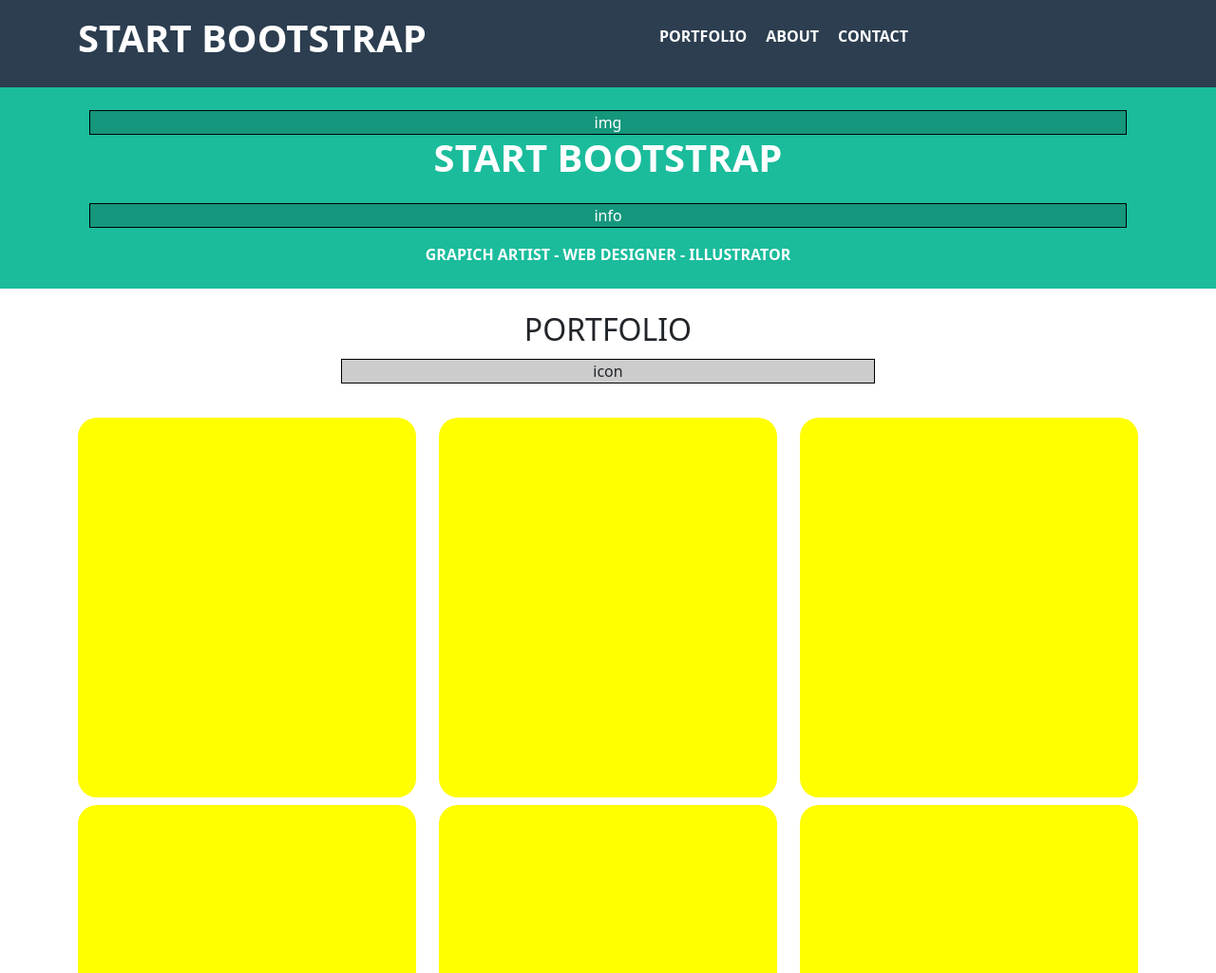
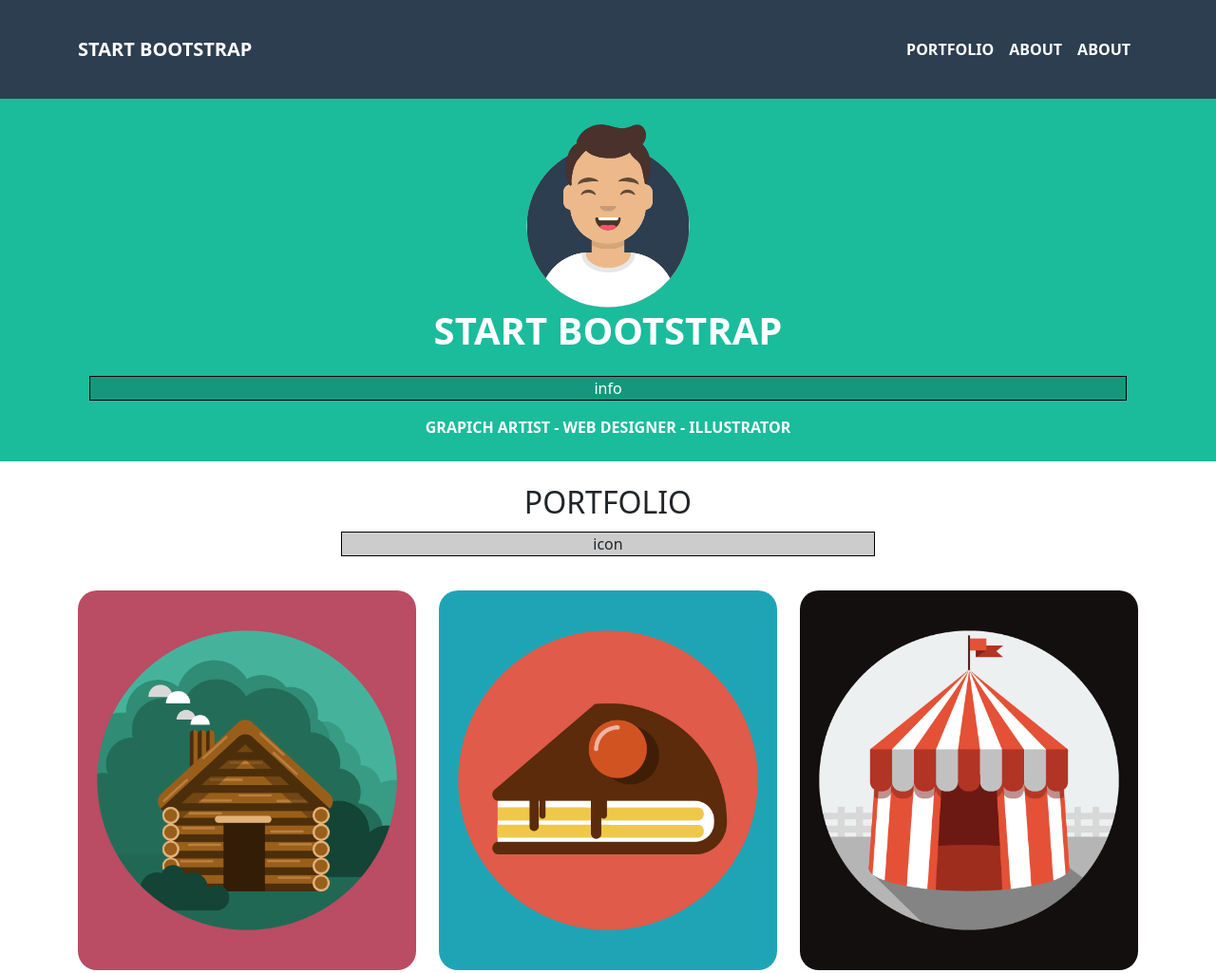
Before and after one commit to gabriele-annese/-html-css-bootstrap-freelancer, a plain HTML site: page index.html in a window 1280 px wide. Shown: the top 1025 px of the page at 95% size. Drawn offline with nearby package versions, Linux system fonts and the light colour scheme.

Commit message:
add header and img

```diff
--- a/css/style.css
+++ b/css/style.css
@@ -3,11 +3,11 @@
     border: 1px solid black;
     background-color: rgba(0, 0, 0,.2);
 }
-.box-img{
-    width: 100%;
-    height: 400px;
-    background: yellow;
-    border-radius: 20px;
+
+/* general */
+
+body {
+    padding-top: 100px;
 }
 
 /* utility */
@@ -49,6 +49,16 @@
     color: #20ae95;
 }
 
+.box-avatar {
+    width: 100%;
+    height: 200px;
+}
+
+.box-img{
+    width: 100%;
+    height: 400px;
+}
+
 /* DA RIMUOVERE */
 .h-50px{
     height: 50px;
@@ -58,10 +68,35 @@
 header .list-nav ul{
  list-style-type: none;
 }
+
 header .list-nav li{
     padding: 10px;
 }
+
+.navbar-dark .navbar-nav a.site-nav-link{
+    color: #fff;
+}
+
+header .navbar-dark .color-btn {
+    color: #fff;
+}
+
 /* main */
+
+.box-avatar img{
+    object-fit: contain;
+    width: 100%;
+    height: 100%;
+}
+
+.box-img img {
+    object-fit: cover;
+    width: 100%;
+    height: 100%;
+    border-radius: 20px;
+}
+
+
 
 /* footer */
 .footer-top{
--- a/index.html
+++ b/index.html
@@ -11,38 +11,35 @@
 </head>
 <body>
     <!-- HEADER -->
-    <header class="bg-header color-w">
+    <header class="main-header">
         <!-- nav-bar -->
-        <nav>
-            <div class="container pt-3 pb-3">
-               <div class="row">
-                   <div class="col-12">
-                       <div class="row justify-content-between">
-                           <div class="col">
-                               <h1 class="text-uppercase fw-bold">start bootstrap</h1>
-                           </div>
-                           <div class="col-4 col-md d-none d-md-block">
-                                <div class="list-nav">
-                                    <ul class="text-uppercase fw-bold d-flex">
-                                        <li>
-                                            portfolio
+        <nav class="navbar navbar-expand-md navbar-dark fixed-top bg-header">
+            <div class="container text-uppercase fw-bold py-4">
+                <!-- brand -->
+              <a class="navbar-brand" href="#">start bootstrap</a>
+
+              <!-- BUTTON -->
+              <button
+               class="navbar-toggler"
+               type="button"
+               data-bs-toggle="collapse" data-bs-target="#navbarSupportedContent" aria-controls="navbarSupportedContent"
+                aria-expanded="false"
+                aria-label="Toggle navigation">
+                <span class="navbar-toggler-icon"></span>
+              </button>
+
+                <div class="collapse navbar-collapse justify-content-end" id="navbarSupportedContent">
+                    <ul class="navbar-nav ">
+                        <li class="nav-item">
+                        <a class="nav-link site-nav-link" href="#">portfolio</a>
                         </li>
-                                        <li>
-                                            about
+                        <li class="nav-item">
+                        <a class="nav-link site-nav-link" href="#">about</a>
                         </li>
-                                        <li>
-                                            contact
+                        <li class="nav-item">
+                            <a class="nav-link site-nav-link" href="#">about</a>
                         </li>
                     </ul>
-                                </div>
-                            </div>
-                            <div class="col-4 col-md d-md-none align-self-end">
-                                <div class="box">
-                                    icona
-                                </div>
-                            </div>
-                       </div>
-                   </div>
                 </div>
             </div>
           </nav>
@@ -53,8 +50,8 @@
         <section class="container p-4">
             <div class="row">
                <div class="col-12 text-center">
-                   <div class="box">
-                        img
+                   <div class="box-avatar">
+                        <img src="./img/avatar.svg" alt="">
                    </div>
                </div>
                <div class="col-12 text-center">
@@ -108,32 +105,32 @@
                 <div class="row">
                     <div class="col-12 pt-2 col-md-6 col-lg-4">
                         <div class="box-img">
-
+                           <img src="./img/cabin.png" alt="">
                         </div>
                     </div>
                     <div class="col-12 pt-2 col-md-6 col-lg-4">
                         <div class="box-img">
-
+                            <img src="./img/cake.png" alt="">
                         </div>
                     </div>
                     <div class="col-12 pt-2 col-md-6 col-lg-4">
                         <div class="box-img">
-
+                            <img src="./img/circus.png" alt="">
                         </div>
                     </div>
                     <div class="col-12 pt-2 col-md-6 col-lg-4">
                         <div class="box-img">
-
+                           <img src="./img/game.png" alt="">
                         </div>
                     </div>
                     <div class="col-12 pt-2 col-md-6 col-lg-4">
                         <div class="box-img">
-
+                            <img src="./img/safe.png" alt="">
                         </div>
                     </div>
                     <div class="col-12 pt-2 col-md-6 col-lg-4">
                         <div class="box-img">
-
+                            <img src="./img/submarine.png" alt="">
                         </div>
                     </div>
                 </div>
@@ -303,5 +300,10 @@
             </div>
         </section>
     </footer>
+
+
+    <!-- script -->
+    <script src="https://cdn.jsdelivr.net/npm/bootstrap@5.1.3/dist/js/bootstrap.bundle.min.js" integrity="sha384-ka7Sk0Gln4gmtz2MlQnikT1wXgYsOg+OMhuP+IlRH9sENBO0LRn5q+8nbTov4+1p" crossorigin="anonymous"></script>
+
 </body>
 </html>
```
Also changed, not shown: img/avatar.svg (added), img/cabin.png (added), img/cake.png (added), img/circus.png (added), img/game.png (added), img/safe.png (added), img/submarine.png (added). Lines whose indentation alone changed are shown as unchanged.
